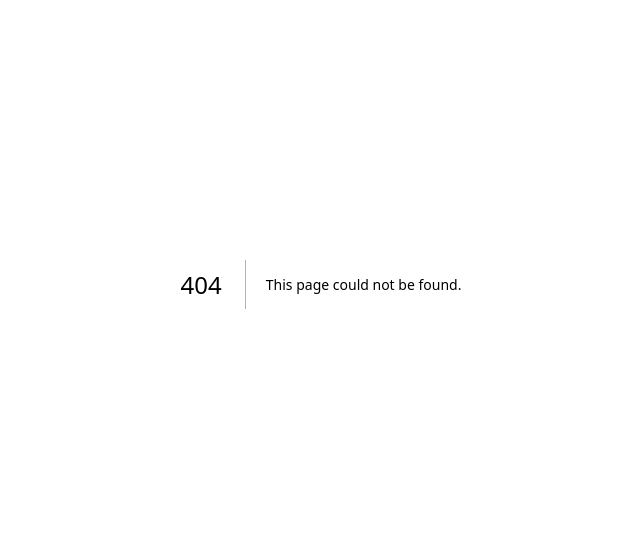
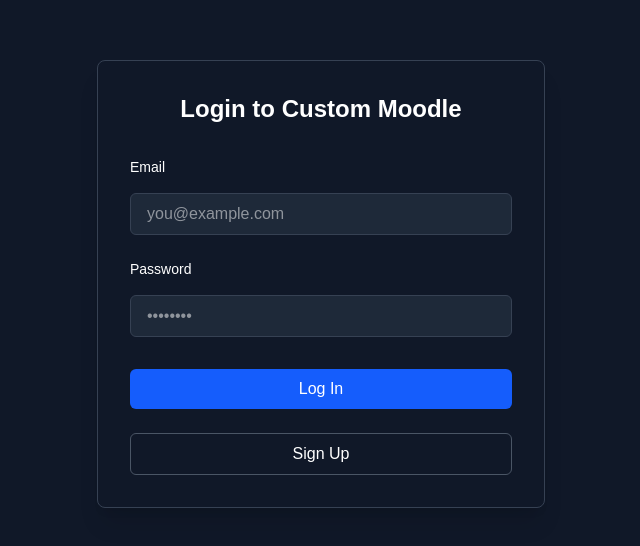
Before and after one commit to Someshwar-S-oss/NotMoodle, a Next.js app: page /login in a window 1280 px wide. Before the commit this address had no page. Shown: the part 116-662 px from the top of the page, without its empty margins (319-959 px from the left). Built offline with nearby package versions, Linux system fonts and the light colour scheme.

Commit message:
feat: add login and signup page with actions

```diff
--- /dev/null
+++ b/src/app/login/actions.ts
@@ -0,0 +1,31 @@
+'use server'
+
+import { revalidatePath } from 'next/cache'
+import { redirect } from 'next/navigation'
+import { createClient } from '@/utils/supabase/server'
+
+export async function login(formData: FormData) {
+  const supabase = createClient()
+  const data = {
+    email: formData.get('email') as string,
+    password: formData.get('password') as string,
+  }
+
+  const { error } = await supabase.auth.signInWithPassword(data)
+  if (error) { redirect('/login?error=Invalid login credentials') }
+  revalidatePath('/', 'layout')
+  redirect('/')
+}
+
+export async function signup(formData: FormData) {
+  const supabase = createClient()
+  const data = {
+    email: formData.get('email') as string,
+    password: formData.get('password') as string,
+  }
+
+  const { error } = await supabase.auth.signUp(data)
+  if (error) { redirect('/login?error=Could not authenticate user') }
+  revalidatePath('/', 'layout')
+  redirect('/')
+}
--- /dev/null
+++ b/src/app/login/page.tsx
@@ -0,0 +1,18 @@
+import { login, signup } from './actions'
+
+export default function LoginPage({ searchParams }: { searchParams: { error: string } }) {
+  return (
+    <div className="flex h-screen w-screen items-center justify-center bg-gray-900 text-white">
+      <form className="flex w-full max-w-md flex-col justify-center gap-4 border border-gray-700 p-8 rounded-lg shadow-xl">
+        <h1 className="text-2xl font-bold mb-4 text-center">Login to Custom Moodle</h1>
+        {searchParams?.error && <p className="text-red-500 bg-red-900/50 p-3 rounded">{searchParams.error}</p>}
+        <label className="text-sm font-medium" htmlFor="email">Email</label>
+        <input className="rounded-md border border-gray-700 bg-gray-800 px-4 py-2 mb-2" name="email" type="email" placeholder="you@example.com" required />
+        <label className="text-sm font-medium" htmlFor="password">Password</label>
+        <input className="rounded-md border border-gray-700 bg-gray-800 px-4 py-2 mb-4" type="password" name="password" placeholder="••••••••" required />
+        <button formAction={login} className="bg-blue-600 hover:bg-blue-700 rounded-md px-4 py-2 font-medium">Log In</button>
+        <button formAction={signup} className="border border-gray-600 hover:bg-gray-700 rounded-md px-4 py-2 font-medium mt-2">Sign Up</button>
+      </form>
+    </div>
+  )
+}
```
